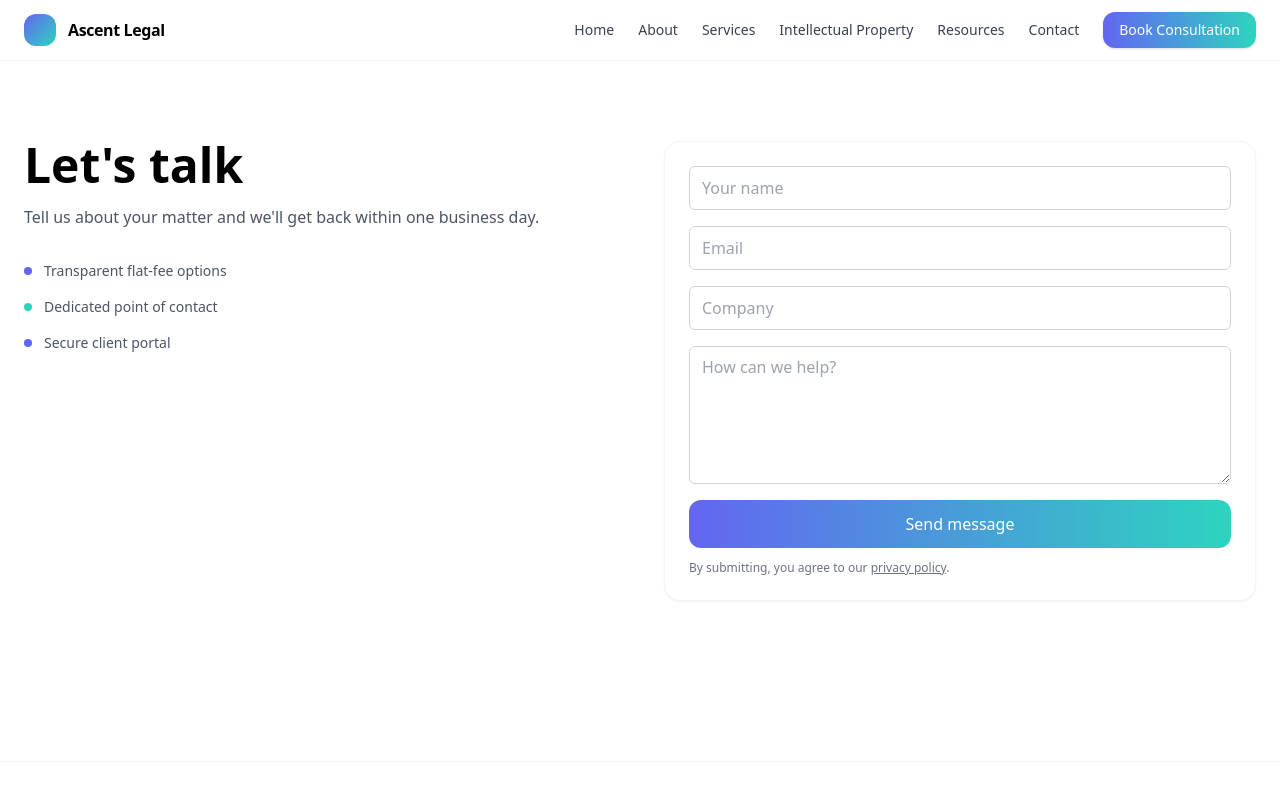
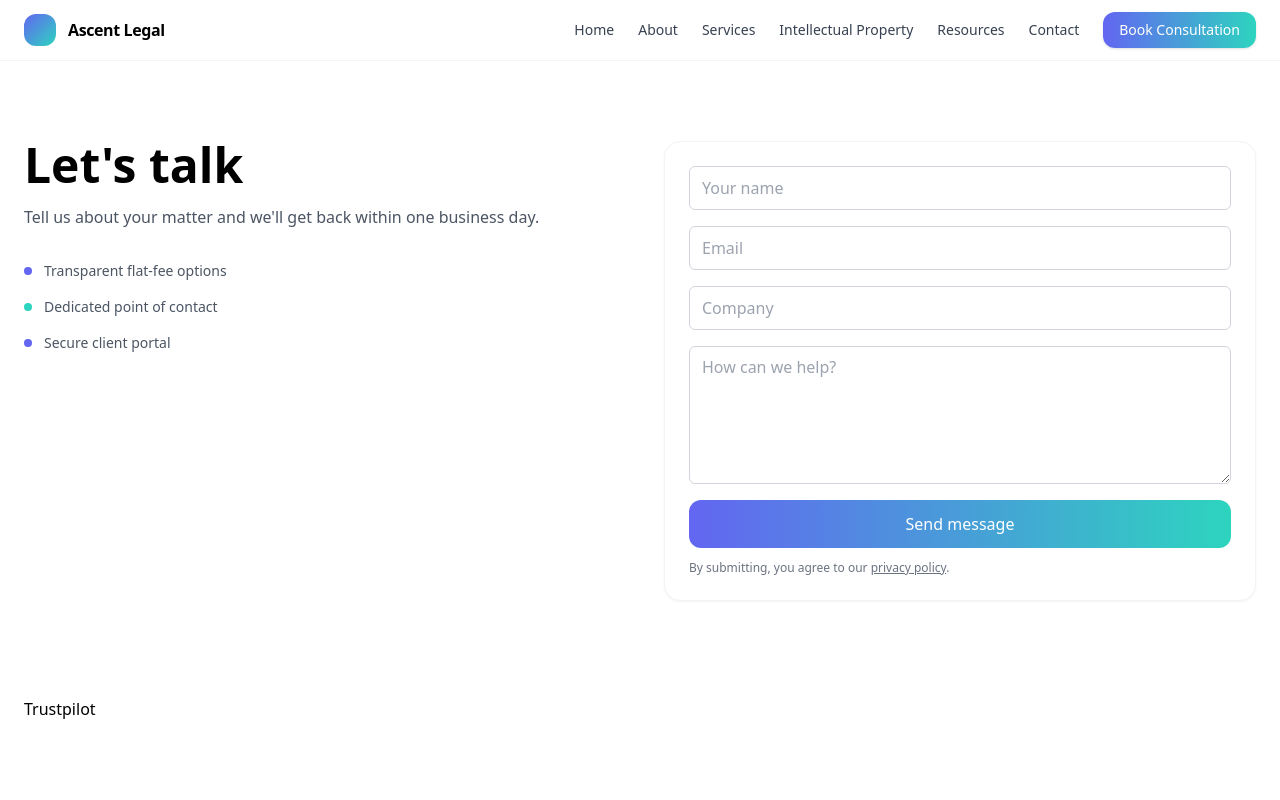
Before and after one commit to ajdreams17/Ascentlegal, a Next.js app: page /contact in a window 1280 px wide. Shown: the top 800 px of the page. Built offline with nearby package versions, Linux system fonts and the light colour scheme.

Commit message:
Update page.jsx

```diff
--- a/app/contact/page.jsx
+++ b/app/contact/page.jsx
@@ -108,6 +108,26 @@ export default function ContactPage() {
           .
         </p>
       </form>
+      {/* ✅ Trustpilot Widget (added below form, full width across section) */}
+      <div className="col-span-2 mt-12">
+        <div
+          className="trustpilot-widget"
+          data-locale="en-US"
+          data-template-id="56278e9abfbbba0bdcd568bc"
+          data-businessunit-id="68aa42eff868ed4fa17d7bfb"
+          data-style-height="52px"
+          data-style-width="100%"
+          data-token="ab081c9e-b885-4d34-90b5-5faf86d5f9c4"
+        >
+          <a
+            href="https://www.trustpilot.com/review/ascentlegal.io"
+            target="_blank"
+            rel="noopener noreferrer"
+          >
+            Trustpilot
+          </a>
+        </div>
+      </div>
     </section>
   );
 }
```
